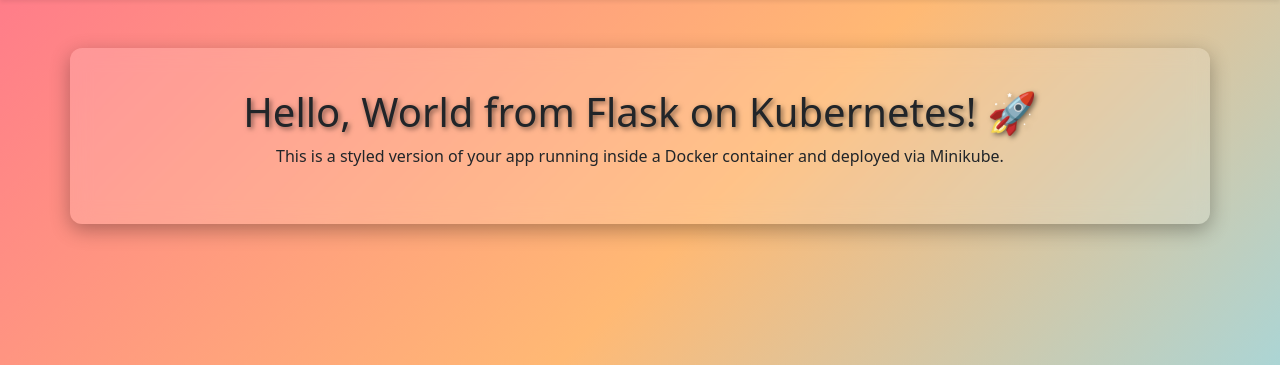
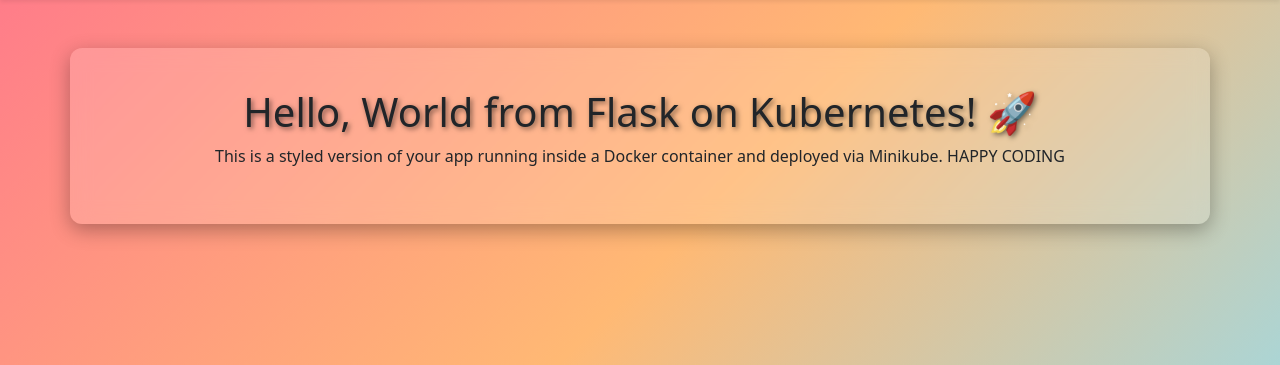
Before and after one commit to MiqdadProjects/flask-k8s-minikube-app, a Flask app: page / in a window 1280 px wide. Shown: the part 56-421 px from the top of the page. Run offline with Flask 3, Linux system fonts and the light colour scheme.

Commit message:
APPLIED SOME CHANGES

```diff
--- a/templates/index.html
+++ b/templates/index.html
@@ -39,7 +39,7 @@
   <!-- ✅ Moved the content section slightly down using Bootstrap margin utility (mt-5) -->
   <div class="container mt-5 text-center">
     <h1>Hello, World from Flask on Kubernetes! 🚀</h1>
-    <p>This is a styled version of your app running inside a Docker container and deployed via Minikube.</p>
+    <p>This is a styled version of your app running inside a Docker container and deployed via Minikube. HAPPY CODING </p>
   </div>
 
   <!-- ✅ Added Bootstrap JS for the navbar toggle functionality -->
```
